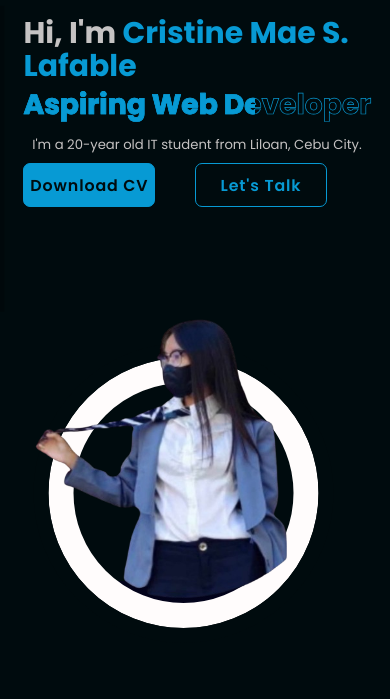
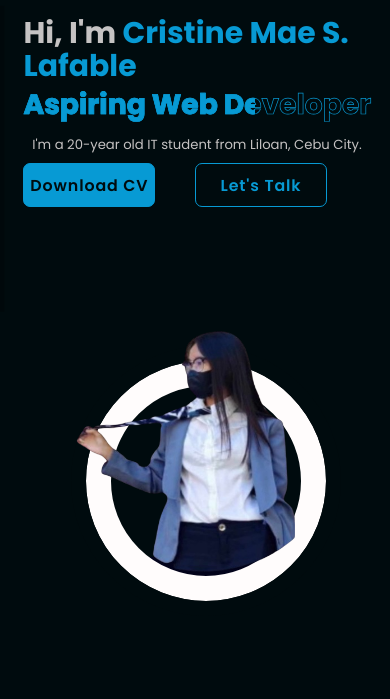
Before and after one commit to ctine-4/ctine-4.github.io, a plain HTML site: page index.html in a window 390 px wide. Shown: the part 71-770 px from the top of the page. Drawn offline with nearby package versions, Linux system fonts and the light colour scheme.

Commit message:
style.css

```diff
--- a/style.css
+++ b/style.css
@@ -1017,6 +1017,16 @@ span{
         font-size: 1.5rem;
     }
 
+    .home-image .img{
+        width: 200px;
+        height: 190px;
+   }
+
+   .home-image{
+        width: 240px;
+        height: 240px;
+    }
+
     .home-image{
         top: 54%;
     }
```
